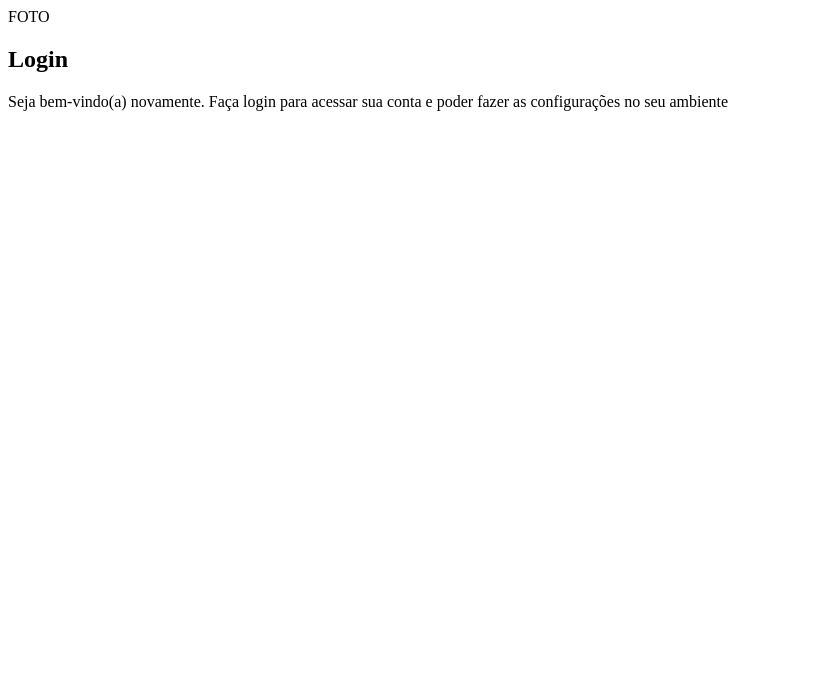
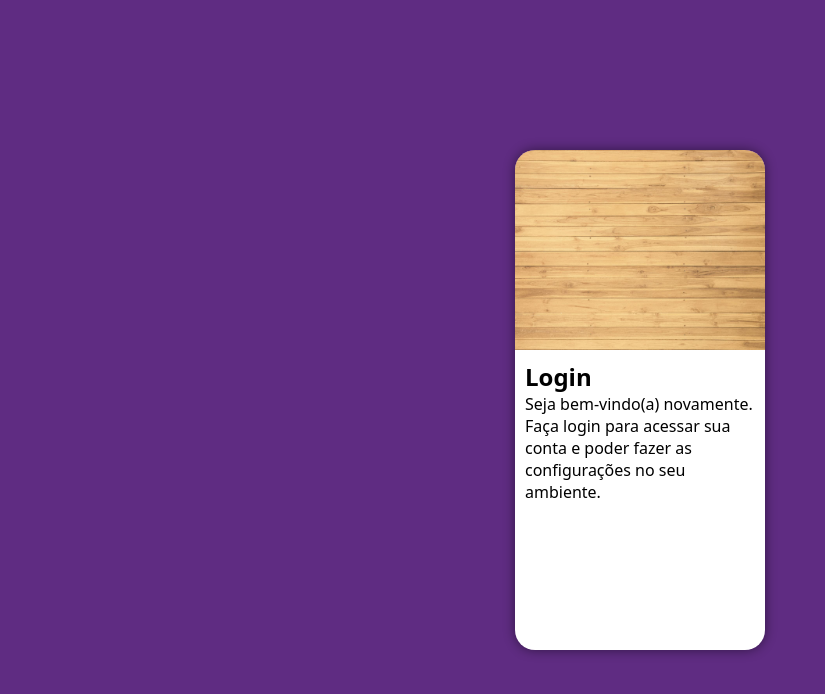
Before and after one commit to evandromar17ns/projeto-login, a plain HTML site: page index.html in a window 1280 px wide. Shown: the whole page, without its empty margins (0-825 px from the left). Drawn offline with Linux system fonts and the light colour scheme.

Commit message:
interface do projeto de tela de login para celulares  e mídias pequenas

```diff
--- a/estilos/style.css
+++ b/estilos/style.css
@@ -5,3 +5,50 @@ Verde:#49a09d
 Lilás:#5f2c82
 
 */
+*{
+    font-family: system-ui, -apple-system, BlinkMacSystemFont, 'Segoe UI', Roboto, Oxygen, Ubuntu, Cantarell, 'Open Sans', 'Helvetica Neue', sans-serif;
+    margin: 0px;
+    padding: 0px;
+    box-sizing: border-box;
+}
+body,html{
+    background-color:#5f2c82 ;
+    height: 100vh;
+    width: 100vw;
+
+
+}
+main{
+    position: relative;
+    height: 100vh;
+    width: 100vw;
+
+}
+
+section#login{
+    background-color: white;
+    width: 250px;
+    height: 500px;
+    border-radius: 20px;
+
+    position: absolute;
+    top: 50%;
+    left: 50%;
+    transform: translate(-50%, -50%);
+    overflow: hidden;
+    box-shadow: 0px 0px 12px rgba(0, 0, 0, 0.484);
+}
+
+section#login > div#imagem{
+    display: block;
+    background:#5f2c82 url(../imagens/tela-login.jpg) no-repeat;
+    background-size: cover;
+    background-position: center center;
+    height: 200px;
+
+}
+
+section#login div#formulario{
+    display: block;
+    padding: 10px;
+}
--- a/index.html
+++ b/index.html
@@ -8,18 +8,19 @@
     <link rel="stylesheet" href="estilos/style.css">
 </head>
 <body>
+
     <main>
         <section id="login">
 
             <div id="imagem">
-                FOTO
+
             </div>
 
             <div id="formulario">
 
                 <h1>Login</h1>
 
-                <p>Seja bem-vindo(a) novamente. Faça login para acessar sua conta e poder fazer as configurações no seu ambiente </p>
+                <p>Seja bem-vindo(a) novamente. Faça login para acessar sua conta e poder fazer as configurações no seu ambiente. </p>
                 <form action="login.php" method="post">
 
                 </form>
```
